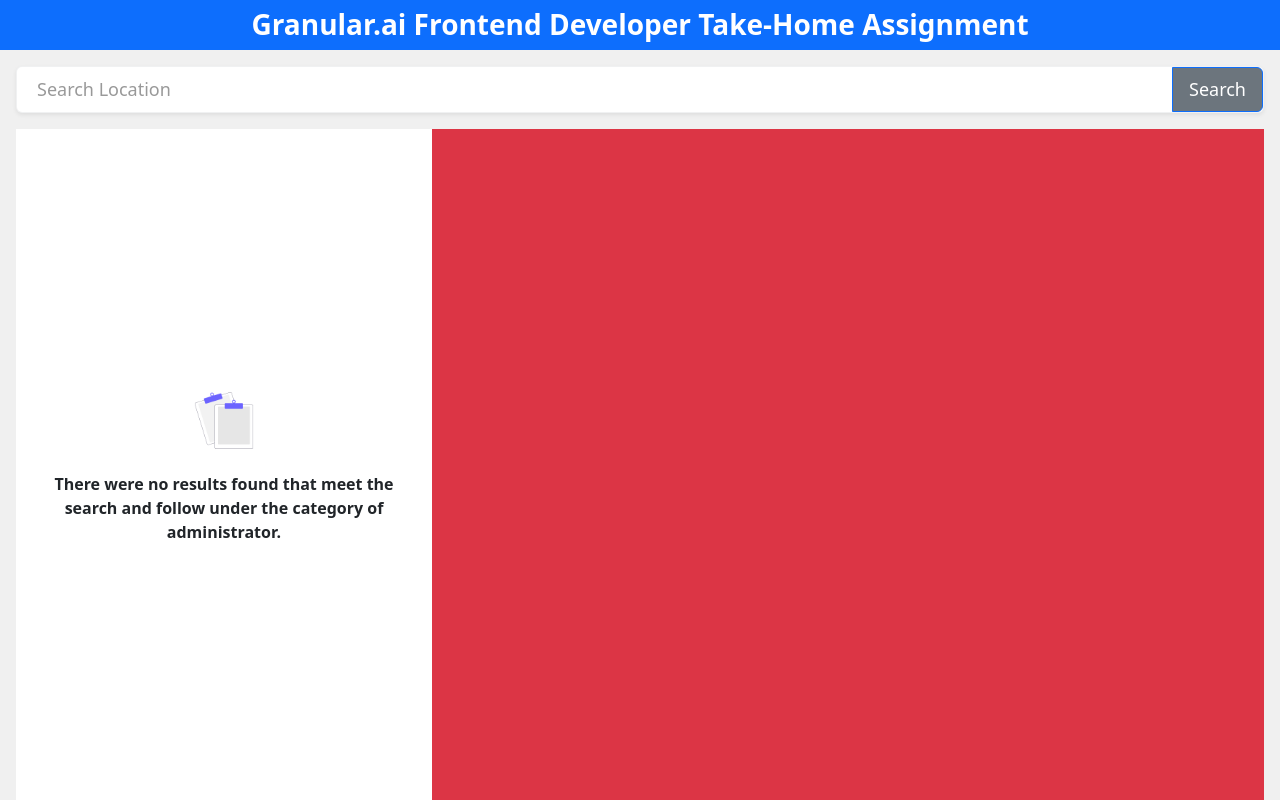
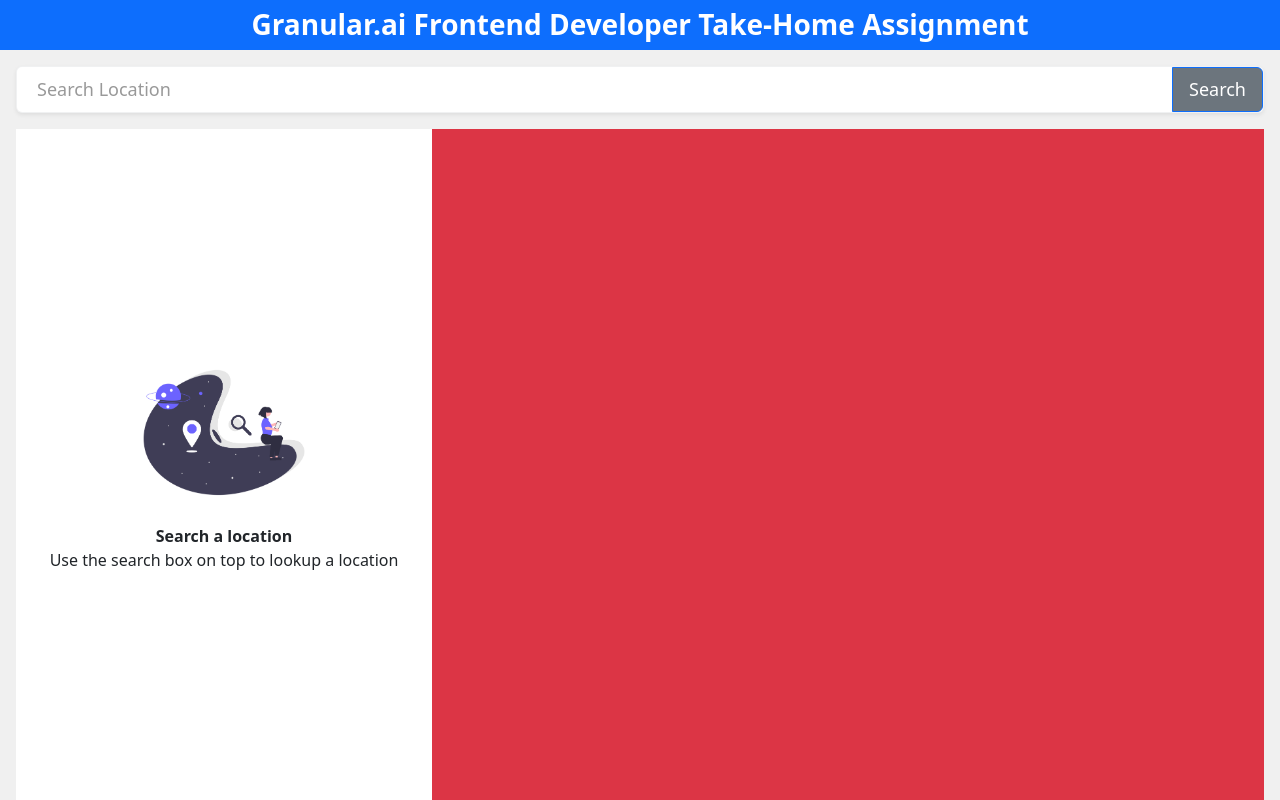
Before and after one commit to GavinDmello97/Location-Finder, a React (Create React App) app: page / in a window 1280 px wide. Built offline with nearby package versions, Linux system fonts and the light colour scheme.

Commit message:
edge case handling for search

```diff
--- a/src/configs/config.ts
+++ b/src/configs/config.ts
@@ -1,5 +1,6 @@
 const images: any = {
   no_data: require("../assets/images/no_data.png"),
+  location_search: require("../assets/images/location_search.png"),
 };
 
 export { images };
--- a/src/redux/actionReducers/locationReducer.ts
+++ b/src/redux/actionReducers/locationReducer.ts
@@ -2,6 +2,7 @@
 
 export interface initialLocationState {
   search: string;
+  submittedSearch: string;
   recentSearches: string[];
   isLoading: boolean;
   results: any[];
@@ -9,6 +10,7 @@
 
 const initialState: initialLocationState = {
   search: "",
+  submittedSearch: "",
   recentSearches: [],
   isLoading: false,
   results: [],
@@ -19,6 +21,9 @@
   reducers: {
     setSearch: (state, action) => {
       state.search = action.payload;
+    },
+    setSubmittedSearch: (state, action) => {
+      state.submittedSearch = action.payload;
     },
     addBulkToRecents: (state, action) => {
       state.recentSearches = [
@@ -44,6 +49,7 @@
 // Action creators are generated for each case reducer function
 export const {
   setSearch,
+  setSubmittedSearch,
   addBulkToRecents,
   addSearchToRecents,
   setLoadingStatus,
--- a/src/screens/LocationFinder/LocationFinder.tsx
+++ b/src/screens/LocationFinder/LocationFinder.tsx
@@ -5,6 +5,7 @@
   setLoadingStatus,
   setResults,
   setSearch,
+  setSubmittedSearch,
 } from "../../redux/actionReducers/locationReducer";
 import "./LocationFinder.scss";
 import Generic from "../../component/Generic";
@@ -31,7 +32,12 @@
   const state = useSelector((state: any) => {
     return { locationState: state.locationActionReducer };
   });
-  const { search, isLoading, results: searchResults } = state.locationState;
+  const {
+    search,
+    isLoading,
+    results: searchResults,
+    submittedSearch,
+  } = state.locationState;
   console.log(searchResults, "RESULTS");
   return (
     <div className=" col-12 d-flex flex-column flex-grow-1 location-finder-container px-3">
@@ -60,23 +66,46 @@
 
       <div className=" col-12 row d-flex flex-column flex-md-row  flex-grow-1 ">
         <div className="col-12 col-md-5 col-lg-4 d-flex flex-column flex-wrap  ">
-          {searchResults && searchResults.length > 0 ? (
+          {searchResults &&
+            searchResults.length > 0 &&
+            submittedSearch.length > 0 &&
             searchResults.map((searchElement: any) => (
               <div className=" col-12 bg-white border-1 border-danger p-2 rounded mb-3">
                 <p className="fw-bold">{searchElement.display_name}</p>
                 <em className="">{searchElement.type.toUpperCase()}</em>
               </div>
-            ))
-          ) : (
-            <div className="d-flex flex-column align-items-center bg-white py-3 flex-grow-1 justify-content-center">
+            ))}
+          {searchResults &&
+            searchResults.length <= 0 &&
+            submittedSearch.length > 0 && (
+              <div className="d-flex flex-column align-items-center bg-white py-3 flex-grow-1 justify-content-center">
+                <img
+                  src={images.no_data}
+                  style={{ width: 200 }}
+                  className=" img-fluid"
+                />
+                <p className=" fw-semibold text-center px-3 pt-3">
+                  There were no results found that meet the search and follow
+                  under the category of administrator.
+                </p>
+                <em className="fw-lighter text-center mx-4">
+                  Kindly edit your search or type in something new
+                </em>
+              </div>
+            )}
+
+          {submittedSearch.length == 0 && (
+            <div className="d-none d-md-flex flex-column align-items-center bg-white py-3 flex-grow-1 justify-content-center">
               <img
-                src={images.no_data}
-                style={{ width: 80 }}
+                src={images.location_search}
+                style={{ width: 200 }}
                 className=" img-fluid"
               />
               <p className=" fw-semibold text-center px-3 pt-3">
-                There were no results found that meet the search and follow
-                under the category of administrator.
+                Search a location
+              </p>
+              <p className="fw-lighter text-center px-3">
+                Use the search box on top to lookup a location
               </p>
             </div>
           )}
@@ -157,6 +186,7 @@
   const submitSearch = () => {
     removeFocus();
     getResultsFromApi(searchValue);
+    dispatch(setSubmittedSearch(searchValue));
   };
 
   const removeFocus = () => {
```
Also changed, not shown: src/assets/images/location_search.png (added).
